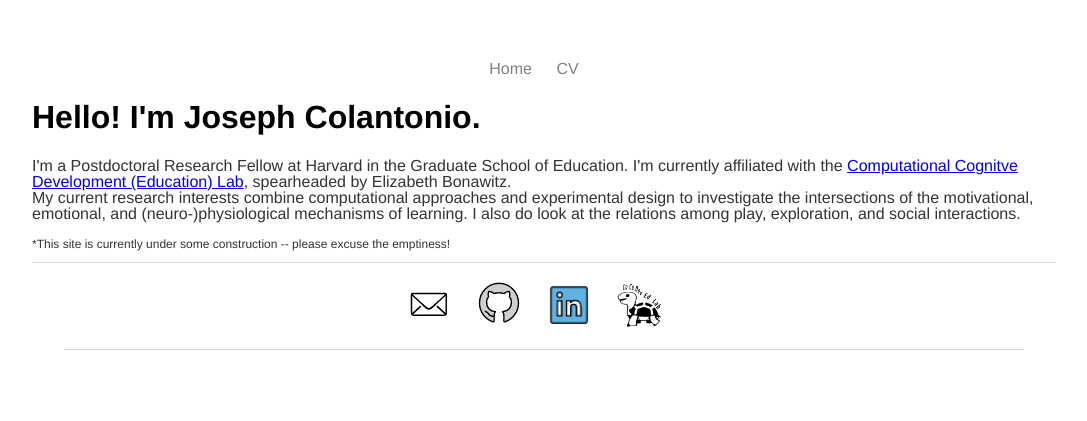
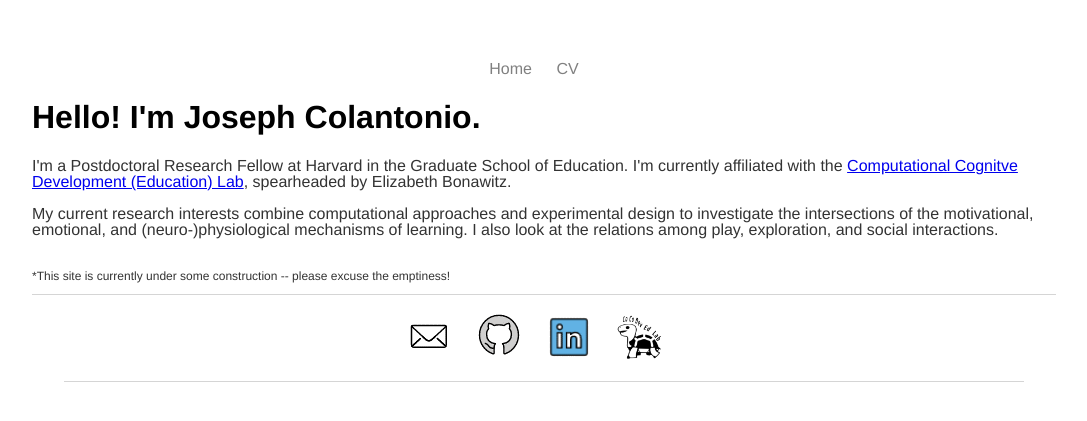
Before and after one commit to ColantonioLearn/ColantonioLearn.github.io, a Jekyll site: the page built from index.html, in a window 1280 px wide. Shown: the top 421 px of the page, without its empty margins (96-1183 px from the left). Built offline with Jekyll 4.4.1, drawn with Linux system fonts in a browser that asks for light colours.

Commit message:
fixed landing blurb

```diff
--- a/index.html
+++ b/index.html
@@ -7,10 +7,10 @@ title: Joseph A. Colantonio II
 	<h1>Hello! I'm Joseph Colantonio.</h1>
 	<p>I'm a Postdoctoral Research Fellow at Harvard in the Graduate School of Education.
 		I'm currently affiliated with the <a href="https://projects.iq.harvard.edu/ccdlab">Computational Cognitve Development (Education) Lab</a>,
-		spearheaded by Elizabeth Bonawitz. <br/>
+		spearheaded by Elizabeth Bonawitz. <br/><br/>
 		My current research interests combine computational approaches and experimental design to investigate the intersections
-		of the motivational, emotional, and (neuro-)physiological mechanisms of learning. I also do look at the relations among
-		play, exploration, and social interactions. <br/>
+		of the motivational, emotional, and (neuro-)physiological mechanisms of learning. I also look at the relations among
+		play, exploration, and social interactions. <br/><br/>
 		<!-- <a href="/about">Click here</a> to learn more about my specific projects!</p> <br/> -->
 	<p style="font-size:12px">*This site is currently under some construction -- please excuse the emptiness!</p>
 </div><!-- /.blurb -->
```
Also changed, not shown: 1 other file.
